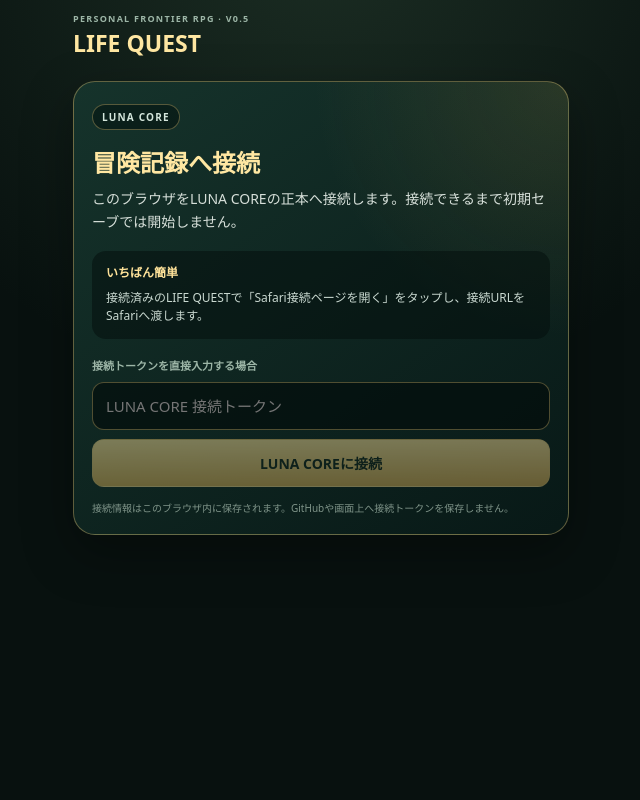
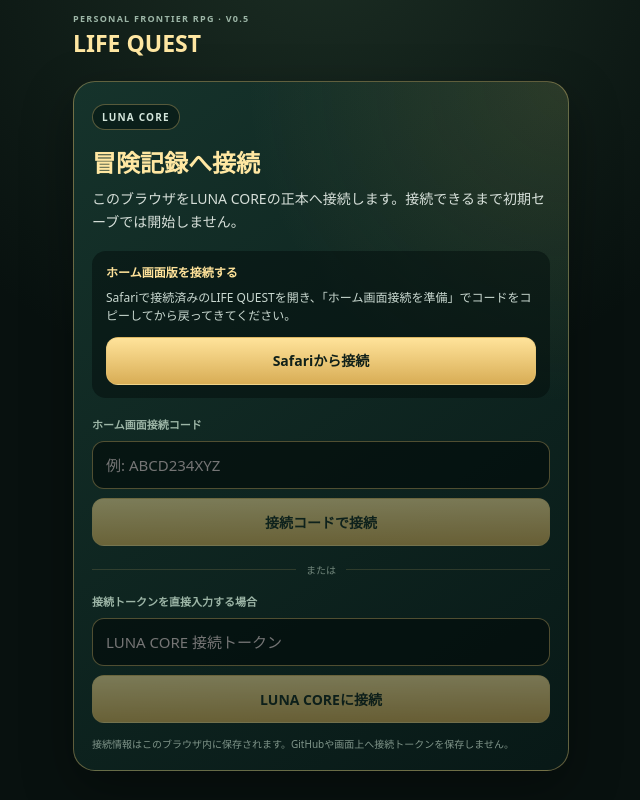
Before and after one commit to kita0905game-cyber/life-quest, a React (Vite) app: page / in a window 1280 px wide. Shown: the whole page, without its empty margins (319-959 px from the left). Built offline with nearby package versions, Linux system fonts and the light colour scheme.

Commit message:
Add home screen device pairing
* Add one-time home screen pairing client

* Add home screen device pairing flow

* Style home screen pairing controls

```diff
--- a/src/App.tsx
+++ b/src/App.tsx
@@ -2,10 +2,12 @@
 import LifeQuestGame from './game/LifeQuestGame';
 import {
   bootstrapCloudSave,
+  createHomeScreenPairingTicket,
   getSafariPairingBridgeUrl,
   getCloudStatus,
   loadSave,
   pairWithLunaCore,
+  redeemHomeScreenPairingCode,
   refreshCloudSave,
   type CloudStatus,
   type LifeQuestSave
@@ -24,6 +26,8 @@
   const message = error instanceof Error ? error.message : '';
   if (message === 'invalid-token') return '接続トークンが違います。接続済みLIFE QUESTから新しい接続リンクを作ってください。';
   if (message === 'token-required') return '接続トークンを入力してください。';
+  if (message === 'pairing-code-required') return 'ホーム画面接続コードを入力してください。';
+  if (message === 'pairing_code_expired' || message === 'pairing_code_not_found' || message === 'invalid_pairing_code') return 'ホーム画面接続コードが無効か期限切れです。Safari側で新しいコードを発行してください。';
   return 'LUNA COREへ接続できませんでした。通信状態を確認して、もう一度試してください。';
 }
 
@@ -34,6 +38,9 @@
   const [pairingToken, setPairingToken] = useState('');
   const [pairingBusy, setPairingBusy] = useState(false);
   const [pairingError, setPairingError] = useState('');
+  const [pairingCode, setPairingCode] = useState('');
+  const [homePairMessage, setHomePairMessage] = useState('');
+  const [homePairCode, setHomePairCode] = useState('');
 
   useEffect(() => {
     let active = true;
@@ -92,6 +99,53 @@
     }
   }
 
+  async function connectWithPairingCode(rawCode: string) {
+    if (pairingBusy) return;
+    setPairingBusy(true);
+    setPairingError('');
+    try {
+      const next = await redeemHomeScreenPairingCode(rawCode);
+      setSave(next);
+      setPairingCode('');
+      setCloud('connected');
+    } catch (error) {
+      setPairingError(pairingErrorMessage(error));
+    } finally {
+      setPairingBusy(false);
+    }
+  }
+
+  async function handlePairingCode(event: FormEvent<HTMLFormElement>) {
+    event.preventDefault();
+    await connectWithPairingCode(pairingCode);
+  }
+
+  async function handleClipboardPair() {
+    try {
+      const value = await navigator.clipboard.readText();
+      await connectWithPairingCode(value);
+    } catch {
+      setPairingError('クリップボードを読めませんでした。下の接続コード欄へ貼り付けてください。');
+    }
+  }
+
+  async function handlePrepareHomeScreen() {
+    setHomePairMessage('');
+    setHomePairCode('');
+    try {
+      const ticket = await createHomeScreenPairingTicket();
+      setHomePairCode(ticket.code);
+      try {
+        await navigator.clipboard.writeText(ticket.clipboardText);
+        setHomePairMessage('ホーム画面接続コードをコピーしました。10分以内にホーム画面版LIFE QUESTを開いて「Safariから接続」を押してください。');
+      } catch {
+        setHomePairMessage('コピーできませんでした。表示中の接続コードをホーム画面版LIFE QUESTへ入力してください。');
+      }
+    } catch {
+      setHomePairMessage('ホーム画面接続コードを発行できませんでした。少し待ってからもう一度試してください。');
+    }
+  }
+
   function handleOpenPairingPage() {
     try {
       window.location.assign(getSafariPairingBridgeUrl());
@@ -134,9 +188,32 @@
           </p>
 
           <div className="pairing-guide">
-            <b>いちばん簡単</b>
-            <span>接続済みのLIFE QUESTで「Safari接続ページを開く」をタップし、接続URLをSafariへ渡します。</span>
+            <b>ホーム画面版を接続する</b>
+            <span>Safariで接続済みのLIFE QUESTを開き、「ホーム画面接続を準備」でコードをコピーしてから戻ってきてください。</span>
+            <button className="pairing-action-button" type="button" onClick={handleClipboardPair} disabled={pairingBusy}>
+              {pairingBusy ? '接続中…' : 'Safariから接続'}
+            </button>
           </div>
+
+          <form className="pairing-form" onSubmit={handlePairingCode}>
+            <label htmlFor="lq-pair-code">ホーム画面接続コード</label>
+            <input
+              id="lq-pair-code"
+              type="text"
+              value={pairingCode}
+              onChange={(event) => setPairingCode(event.target.value)}
+              placeholder="例: ABCD234XYZ"
+              autoCapitalize="characters"
+              autoCorrect="off"
+              spellCheck={false}
+              disabled={pairingBusy}
+            />
+            <button type="submit" disabled={pairingBusy || !pairingCode.trim()}>
+              {pairingBusy ? '接続中…' : '接続コードで接続'}
+            </button>
+          </form>
+
+          <div className="pairing-divider"><span>または</span></div>
 
           <form className="pairing-form" onSubmit={handlePair}>
             <label htmlFor="lq-token">接続トークンを直接入力する場合</label>
@@ -187,9 +264,16 @@
       <div className="app-footer">
         <p className="footnote">V0.5 — {cloudLabel[cloud]} / LUNA CORE正本・自動同期</p>
         {cloud === 'connected' && (
-          <button className="pairing-link-button" type="button" onClick={handleOpenPairingPage}>
-            Safari接続ページを開く
-          </button>
+          <>
+            <button className="pairing-link-button" type="button" onClick={handlePrepareHomeScreen}>
+              ホーム画面接続を準備
+            </button>
+            {homePairMessage && <p className="home-pair-message">{homePairMessage}</p>}
+            {homePairCode && <p className="home-pair-code">接続コード {homePairCode}</p>}
+            <button className="pairing-link-button secondary-link" type="button" onClick={handleOpenPairingPage}>
+              Safari接続ページを開く
+            </button>
+          </>
         )}
       </div>
     </main>
--- a/src/save/SaveRepository.ts
+++ b/src/save/SaveRepository.ts
@@ -186,6 +186,57 @@
   return `${API}/quest/browser-pair#lqToken=${encodeURIComponent(token)}`;
 }
 
+export async function createHomeScreenPairingTicket() {
+  const token = getToken();
+  if (!token) throw new Error('pairing-required');
+  const response = await fetch(`${API}/quest/client/pair/issue`, {
+    method: 'POST',
+    headers: { Authorization: `Bearer ${token}`, Accept: 'application/json' },
+    cache: 'no-store'
+  });
+  const data = await response.json() as {
+    error?: string;
+    ticket?: { code?: string; expiresAt?: string };
+  };
+  if (!response.ok || !data.ticket?.code) throw new Error(data.error ?? `pair-issue-${response.status}`);
+  return {
+    code: data.ticket.code,
+    clipboardText: `LQPAIR:${data.ticket.code}`,
+    expiresAt: data.ticket.expiresAt ?? ''
+  };
+}
+
+function normalizePairingCode(rawCode: string) {
+  return rawCode.trim().replace(/^LQPAIR:/i, '').replace(/[^A-Z0-9]/gi, '').toUpperCase();
+}
+
+export async function redeemHomeScreenPairingCode(rawCode: string): Promise<LifeQuestSave> {
+  const code = normalizePairingCode(rawCode);
+  if (!code) throw new Error('pairing-code-required');
+  emitCloudStatus('connecting');
+  try {
+    const response = await fetch(`${API}/quest/client/pair/redeem`, {
+      method: 'POST',
+      headers: { 'Content-Type': 'application/json', Accept: 'application/json' },
+      body: JSON.stringify({ code }),
+      cache: 'no-store'
+    });
+    const data = await response.json() as {
+      error?: string;
+      token?: string;
+      save?: Partial<LifeQuestSave>;
+    };
+    if (!response.ok || !data.token || !data.save) throw new Error(data.error ?? `pair-redeem-${response.status}`);
+    localStorage.setItem(TOKEN_KEY, data.token);
+    const next = persistLocal(normalizeSave(data.save));
+    emitCloudStatus('connected');
+    return next;
+  } catch (error) {
+    emitCloudStatus('pairing-required');
+    throw error;
+  }
+}
+
 async function pushMutation(item: PendingMutation) {
   const token = getToken();
   if (!token) throw new Error('pairing-required');
--- a/src/styles.css
+++ b/src/styles.css
@@ -135,7 +135,8 @@
   box-shadow: 0 0 0 3px rgba(255,227,144,.08);
 }
 .pairing-form button,
-.pairing-link-button {
+.pairing-link-button,
+.pairing-action-button {
   border: 1px solid rgba(225,194,116,.45);
   border-radius: 12px;
   color: #102019;
@@ -143,12 +144,17 @@
   font-weight: 900;
   -webkit-tap-highlight-color: transparent;
 }
-.pairing-form button {
+.pairing-form button,
+.pairing-action-button {
   min-height: 48px;
   padding: 0 14px;
   font-size: 14px;
 }
-.pairing-form button:disabled { opacity: .45; }
+.pairing-action-button {
+  margin-top: 5px;
+}
+.pairing-form button:disabled,
+.pairing-action-button:disabled { opacity: .45; }
 .pairing-error {
   margin: 12px 0 0;
   padding: 10px 11px;
@@ -170,3 +176,40 @@
   background: rgba(18,42,36,.84);
   font-size: 10px;
 }
+
+.pairing-divider {
+  display: flex;
+  align-items: center;
+  gap: 10px;
+  margin: 16px 0;
+  color: #71867b;
+  font-size: 10px;
+}
+.pairing-divider::before,
+.pairing-divider::after {
+  content: "";
+  height: 1px;
+  flex: 1;
+  background: rgba(225,194,116,.16);
+}
+.home-pair-message {
+  max-width: 430px;
+  margin: 3px 8px 0;
+  color: #b9cec2;
+  font-size: 10px;
+  line-height: 1.5;
+  text-align: center;
+}
+.home-pair-code {
+  margin: 0;
+  padding: 6px 10px;
+  border-radius: 8px;
+  background: rgba(4,15,14,.55);
+  color: #ffe39a;
+  font-size: 12px;
+  font-weight: 900;
+  letter-spacing: .08em;
+}
+.secondary-link {
+  opacity: .78;
+}
```
